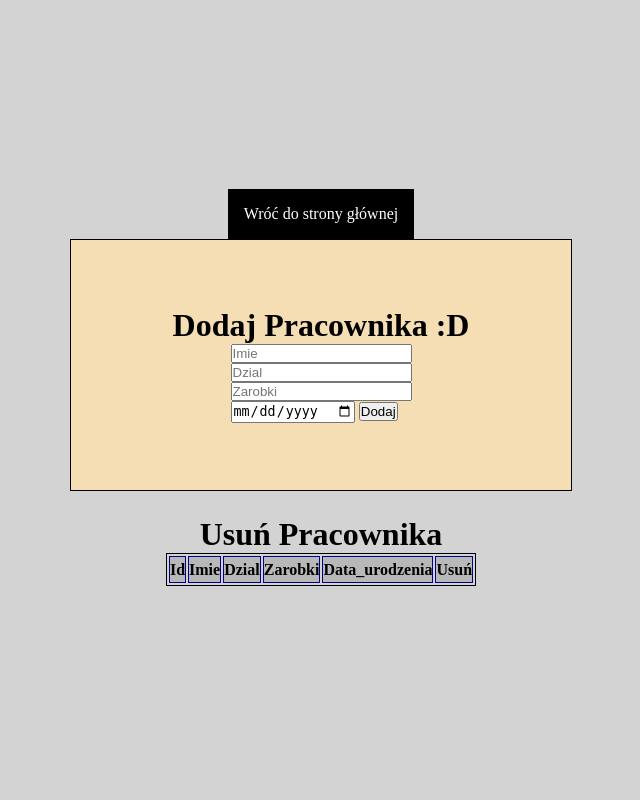
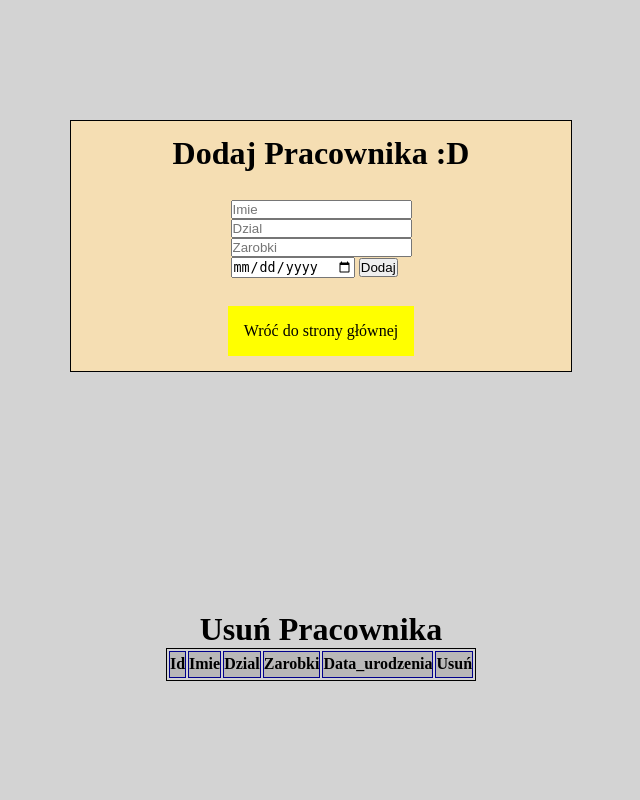
Before and after one commit to SK-2019/php-sql-wprowadzenie-Dymek-Kamil, a PHP site: page /formularz.php in a window 1280 px wide. Shown: the whole page, without its empty margins (319-959 px from the left). Run offline with PHP 8.4, Linux system fonts and the light colour scheme; data that the repository does not hold is empty.

Commit message:
Add files via upload

```diff
--- a/formularz.php
+++ b/formularz.php
@@ -4,14 +4,11 @@
     <meta charset="UTF-8">
     <meta name="viewport" content="width=device-width, initial-scale=1.0">
     <title>Document</title>
-    <link rel="stylesheet" href="style1.css">
+    <link rel="stylesheet" href="styleee.css">
 </head>
 <body>
     <div class="con">
-        <div class="nav">
-            <a class="link z" href="index.php">Wróć do strony głównej</a>
-        </div>
-        <div class="item a">
+        <div class="a">
             <h1>Dodaj Pracownika :D</h1>
         <form action="strona.php" method="POST">
             <input type="text" name="imie" placeholder="Imie">
@@ -20,6 +17,7 @@
             <br><input type="date" name="data_">
             <input type="submit" value="Dodaj">
             </form>
+            <a class="z" href="index.php">Wróć do strony głównej</a>
         </div>
         <div class="item y">
             <h1>Usuń Pracownika</h1>
--- /dev/null
+++ b/styleee.css
@@ -0,0 +1,74 @@
+*{
+    margin:0px;
+    padding:0px;
+}
+.con{
+    width: 100vw;
+    height: 100vh;
+    background:lightgrey;
+    display:flex;
+    flex-direction: column;
+    align-items: center;
+    justify-content: space-around;
+}
+.a{
+    height: 250px;
+    width: 500px;;
+    background:wheat;
+    border:1px solid black;
+    display:flex;
+    flex-direction: column;
+    align-items: center;
+    justify-content: space-around;
+}
+.b{
+    height: 250px;
+    width: 500px;
+    background:limegreen;
+    border:1px solid black;
+    display:flex;
+    flex-direction: column;
+    align-items: center;
+    justify-content: space-around;
+}
+.z{
+    text-decoration: none;
+    padding:1rem;
+    background:yellow;
+    color:black;
+}
+.z:hover{background-color:lightyellow;}
+tr:nth-child(even){background-color: #f2f2f2;}
+tr:hover{background-color:gray;}
+table, th, td{
+    border:1px solid black;
+}
+table{
+    background-color:lightgrey;
+}
+th{
+    height: 25px;
+    text-align: center;
+    background-color:#b9b8b8;
+}
+td{
+    text-align: center;
+}
+th, td{
+    border-bottom:1px solid darkblue;
+    border-top:1px solid darkblue;
+    border-left: 1px solid darkblue;
+    border-right: 1px solid darkblue;
+}
+.y{
+    display:flex;
+    flex-direction: column;
+    align-items: center;
+}
+.k{
+    text-decoration: none;
+    padding:1rem;
+    background:lightblue;
+    color:black;
+}
+.k:hover{background-color:lightgreen;}
```
Also changed, not shown: strona.php (+3 -5 lines).
